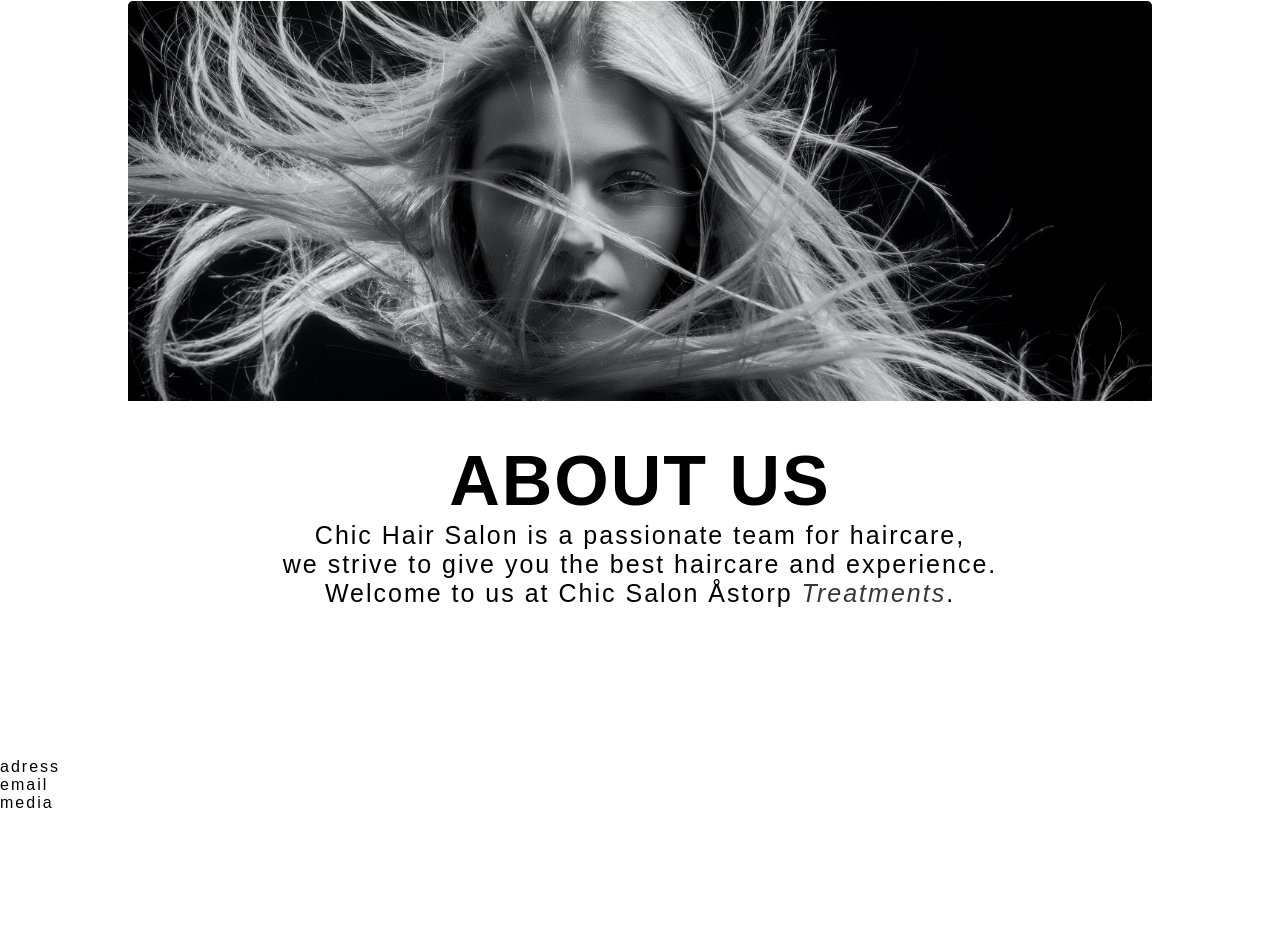
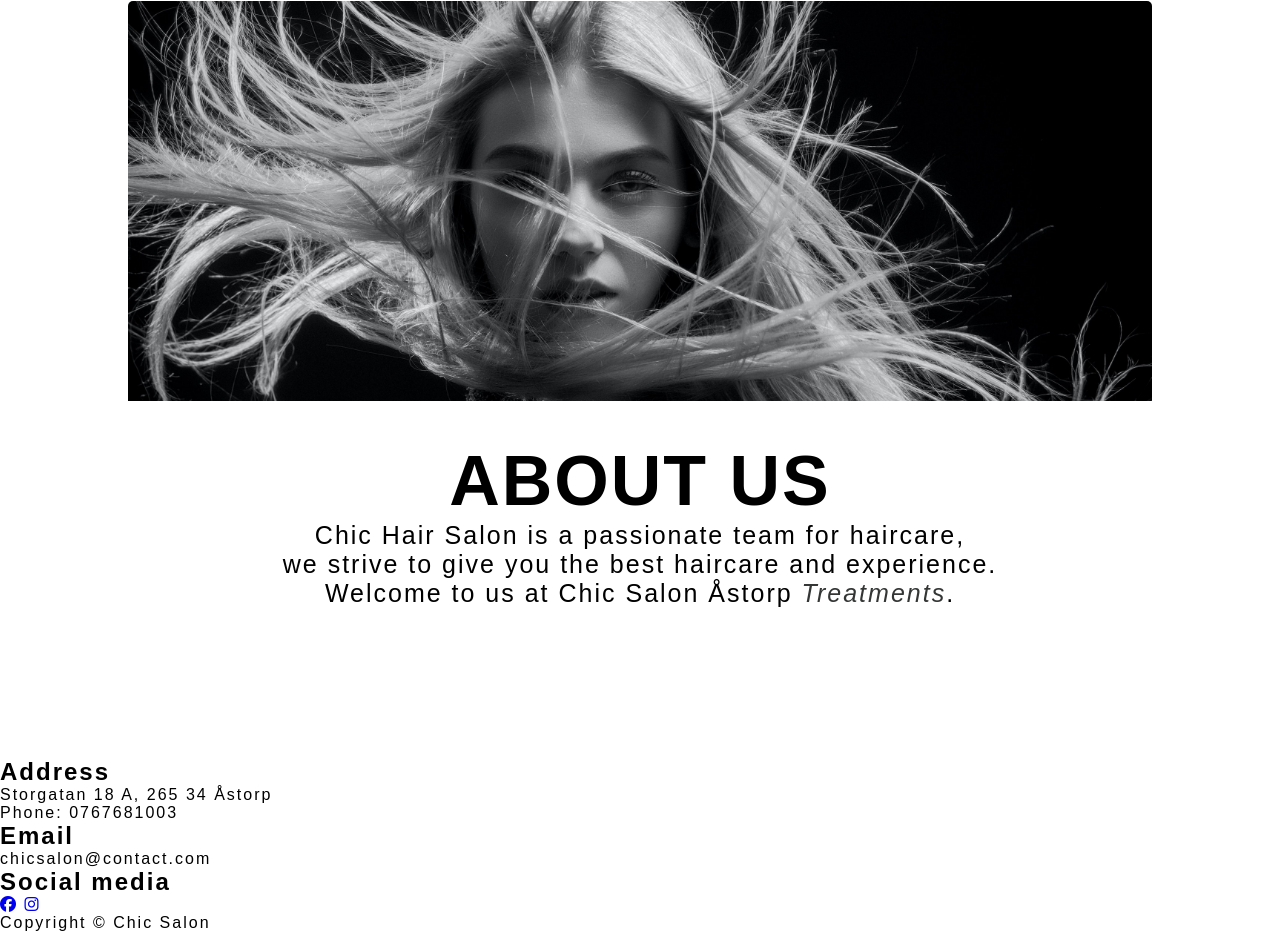
Before and after one commit to rimanfarhood/Chic-Salon, a plain HTML site: page index.html in a window 1280 px wide. Shown: the part 1099-2031 px from the top of the page. Before the commit the page ends 1911 px from the top, so only its background shows below. Drawn offline with Linux system fonts and the light colour scheme; a web font is replaced by a local one.

Commit message:
Add content to footer

```diff
--- a/index.html
+++ b/index.html
@@ -102,9 +102,28 @@
     <!-- footer -->
 
     <footer>
-        <div>adress</div>
-        <div>email</div>
-        <div>media</div>
+        <div class="a">
+            <h2>Address</h2>
+            <p>
+                Storgatan 18 A, 265 34 Åstorp <br>
+                    Phone: 0767681003
+            </p>
+        </div>
+        <div class="e">
+            <h2>Email</h2>
+            <p>
+                chicsalon@contact.com
+            </p>
+        </div>
+        <div class="s">
+            <h2>Social media</h2>
+            <a href="https://facebook.com" target="_blank" rel="noopener" aria-label="click to open  our instagram in a new tab">
+                <i class="fa-brands fa-facebook"></i></a>
+            <a href="https://instagram.com" target="_blank" rel="noopener" aria-label="click to open  our instagram in a new tab">
+                <i class="fa-brands fa-instagram"></i></a>
+
+                <p class="p">Copyright © Chic Salon</p>
+        </div>
     </footer>
     <script src="https://kit.fontawesome.com/34b596b8b6.js" crossorigin="anonymous"></script>
 </body>
```
